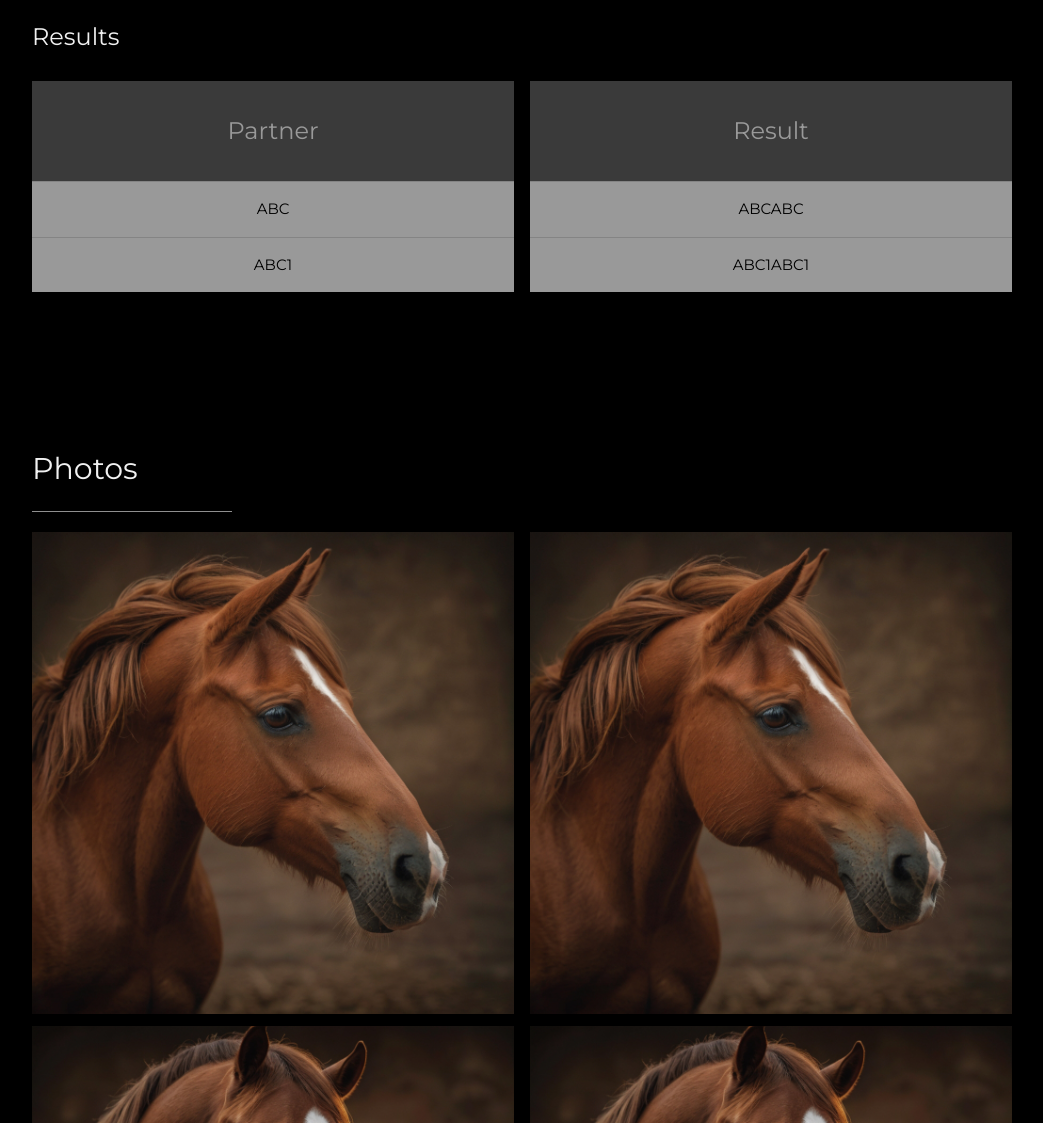
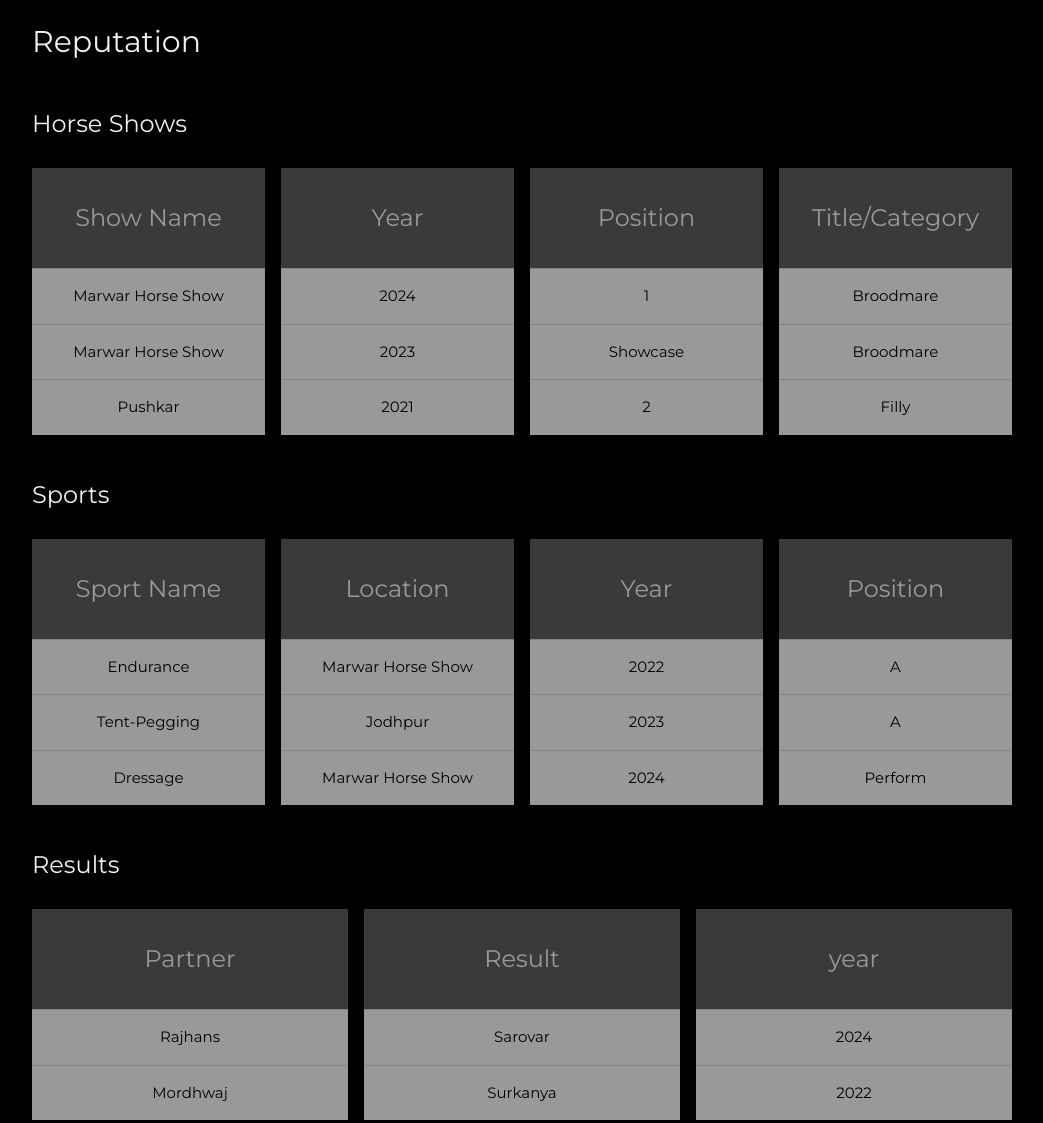
Before and after one commit to asharma05/horse_profile, a plain HTML site: page horse_profile/index.html in a window 1280 px wide. Shown: the part 2085-3208 px from the top of the page, without its empty margins (178-1221 px from the left). Drawn offline with nearby package versions, Linux system fonts and the light colour scheme.

Commit message:
Update index.html

```diff
--- a/horse_profile/index.html
+++ b/horse_profile/index.html
@@ -121,27 +121,113 @@ body, h1,h2,h3,h4,h5,h6 {font-family: "Montserrat", sans-serif}
       <i class="fa fa-download"></i> Download Resume
     </button> -->
 
+  <!-- grid for achievements -->
+  <h2 class="w3-padding-16 w3-text-light-grey">Reputation</h2>
+  <h3 class="w3-padding-16 w3-text-light-grey">Horse Shows</h3>
+    <div class="w3-row-padding" style="margin:0 -16px">
+      <div class="w3-quarter w3-margin-bottom">
+        <ul class="w3-ul w3-white w3-center w3-opacity w3-hover-opacity-off">
+          <li class="w3-dark-grey w3-xlarge w3-padding-32">Show Name</li>
+          <li class="w3-padding-16">Marwar Horse Show</li>
+          <li class="w3-padding-16">Marwar Horse Show</li>
+          <li class="w3-padding-16">Pushkar</li>
+        </ul>
+      </div>
+      <div class="w3-quarter w3-margin-bottom">
+        <ul class="w3-ul w3-white w3-center w3-opacity w3-hover-opacity-off">
+          <li class="w3-dark-grey w3-xlarge w3-padding-32">Year</li>
+          <li class="w3-padding-16">2024</li>
+          <li class="w3-padding-16">2023</li>
+          <li class="w3-padding-16">2021</li>
+        </ul>
+      </div>
+      <div class="w3-quarter w3-margin-bottom">
+        <ul class="w3-ul w3-white w3-center w3-opacity w3-hover-opacity-off">
+          <li class="w3-dark-grey w3-xlarge w3-padding-32">Position</li>
+          <li class="w3-padding-16">1</li>
+          <li class="w3-padding-16">Showcase</li>
+          <li class="w3-padding-16">2</li>
+        </ul>
+      </div>
+      <div class="w3-quarter w3-margin-bottom">
+        <ul class="w3-ul w3-white w3-center w3-opacity w3-hover-opacity-off">
+          <li class="w3-dark-grey w3-xlarge w3-padding-32">Title/Category</li>
+          <li class="w3-padding-16">Broodmare</li>
+          <li class="w3-padding-16">Broodmare</li>
+          <li class="w3-padding-16">Filly</li>
+        </ul>
+      </div>
+    </div>
+
+    <h3 class="w3-padding-16 w3-text-light-grey">Sports</h3>
+
+    <div class="w3-row-padding" style="margin:0 -16px">
+        <div class="w3-quarter w3-margin-bottom">
+          <ul class="w3-ul w3-white w3-center w3-opacity w3-hover-opacity-off">
+            <li class="w3-dark-grey w3-xlarge w3-padding-32">Sport Name</li>
+            <li class="w3-padding-16">Endurance</li>
+            <li class="w3-padding-16">Tent-Pegging</li>
+            <li class="w3-padding-16">Dressage</li>
+          </ul>
+        </div>
+        <div class="w3-quarter w3-margin-bottom">
+          <ul class="w3-ul w3-white w3-center w3-opacity w3-hover-opacity-off">
+            <li class="w3-dark-grey w3-xlarge w3-padding-32">Location</li>
+            <li class="w3-padding-16">Marwar Horse Show</li>
+            <li class="w3-padding-16">Jodhpur</li>
+            <li class="w3-padding-16">Marwar Horse Show</li>
+        </ul>
+        </div>
+        <div class="w3-quarter w3-margin-bottom">
+          <ul class="w3-ul w3-white w3-center w3-opacity w3-hover-opacity-off">
+            <li class="w3-dark-grey w3-xlarge w3-padding-32">Year</li>
+            <li class="w3-padding-16">2022</li>
+            <li class="w3-padding-16">2023</li>
+            <li class="w3-padding-16">2024</li>
+        </ul>
+        </div>
+        <div class="w3-quarter w3-margin-bottom">
+          <ul class="w3-ul w3-white w3-center w3-opacity w3-hover-opacity-off">
+            <li class="w3-dark-grey w3-xlarge w3-padding-32">Position</li>
+            <li class="w3-padding-16">A</li>
+            <li class="w3-padding-16">A</li>
+            <li class="w3-padding-16">Perform</li>
+          </ul>
+        </div>
+    </div>
+  <!-- grid for achievements>
+
     <!-- Grid for Result tables -->
     <h3 class="w3-padding-16 w3-text-light-grey">Results</h3>
     <div class="w3-row-padding" style="margin:0 -16px">
-      <div class="w3-half w3-margin-bottom">
+      <div class="w3-third w3-margin-bottom">
         <ul class="w3-ul w3-white w3-center w3-opacity w3-hover-opacity-off">
           <li class="w3-dark-grey w3-xlarge w3-padding-32">Partner</li>
-          <li class="w3-padding-16">ABC</li>
-          <li class="w3-padding-16">ABC1</li>
+          <li class="w3-padding-16">Rajhans</li>
+          <li class="w3-padding-16">Mordhwaj</li>
         </ul>
       </div>
 
-      <div class="w3-half">
+      <div class="w3-third">
         <ul class="w3-ul w3-white w3-center w3-opacity w3-hover-opacity-off">
           <li class="w3-dark-grey w3-xlarge w3-padding-32">Result</li>
-          <li class="w3-padding-16">ABCABC</li>
-          <li class="w3-padding-16">ABC1ABC1</li>
+          <li class="w3-padding-16">Sarovar</li>
+          <li class="w3-padding-16">Surkanya</li>
+        </ul>
+      </div>
+      <div class="w3-third">
+        <ul class="w3-ul w3-white w3-center w3-opacity w3-hover-opacity-off">
+          <li class="w3-dark-grey w3-xlarge w3-padding-32">year</li>
+          <li class="w3-padding-16">2024</li>
+          <li class="w3-padding-16">2022</li>
         </ul>
       </div>
 
     <!-- End Grid/Pricing tables -->
     </div>
+
+
+
 
     <!-- Testimonials
     <h3 class="w3-padding-24 w3-text-light-grey">My Reputation</h3>
```
